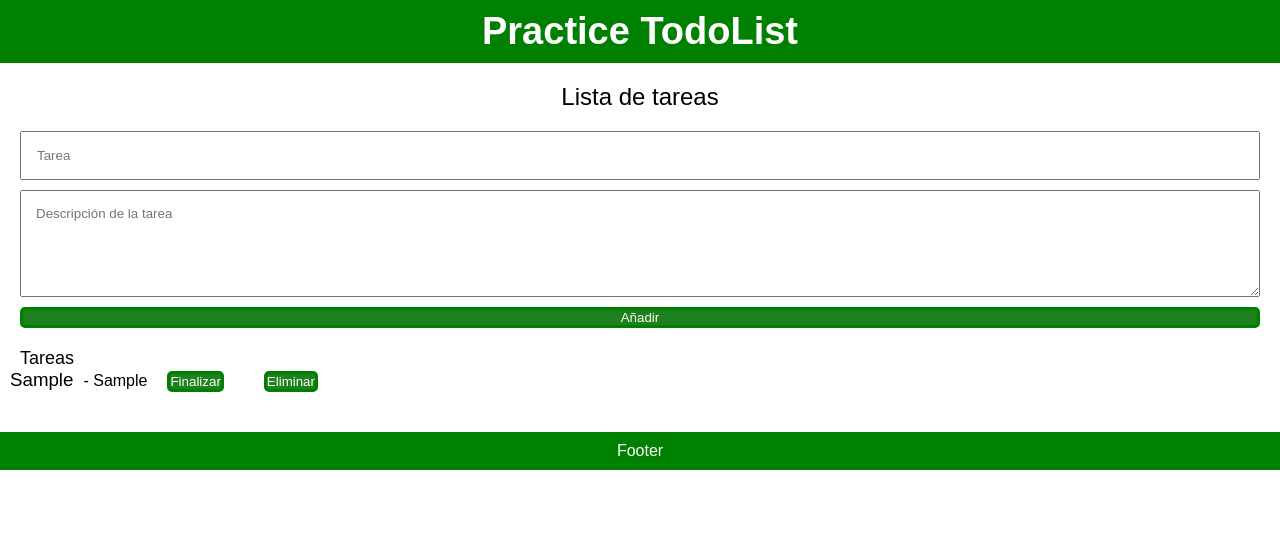
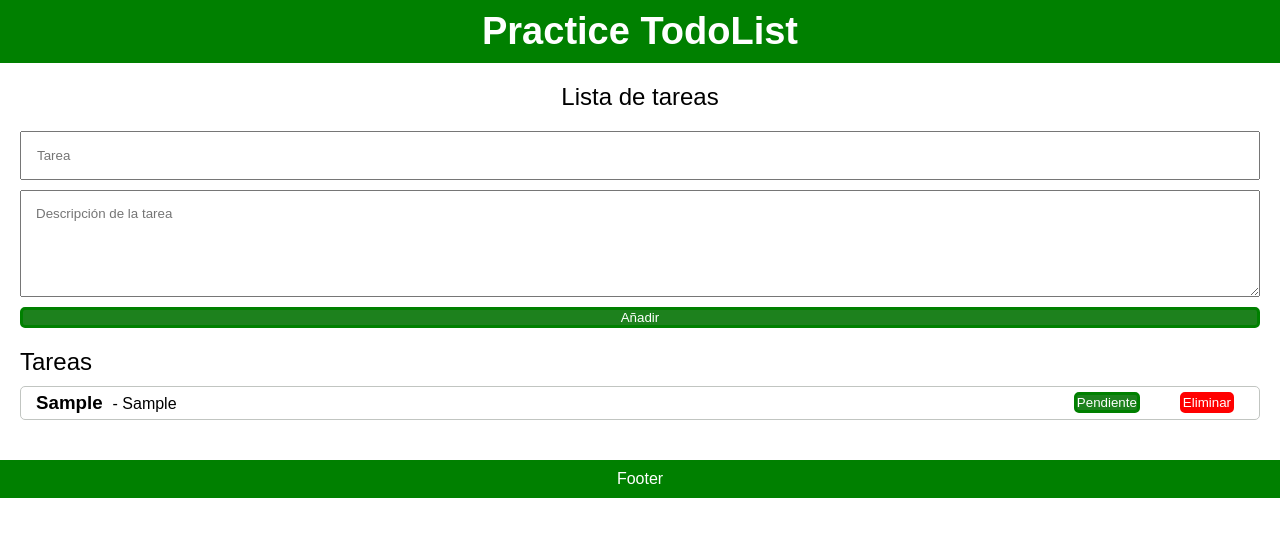
Before and after one commit to dorian-rose/react-todo-project, a React (Vite) app: page / in a window 1280 px wide. Both pictures are taken after typing "Sample", "Sample" into the empty fields and a click on the button "Añadir". Shown: the top 536 px of the page. Built offline with nearby package versions, Linux system fonts and the light colour scheme.

Commit message:
button finalised/pending implemented

```diff
--- a/src/components/Entry.jsx
+++ b/src/components/Entry.jsx
@@ -1,23 +1,32 @@
 //import { useTodoList } from "../hooks/useTodoList";
 
 export const Entry = ({ todo, handleToggleTodo, handleDeleteTodo }) => {
-  // const { todos, handleDeleteTodo, handleNewTodo, handleToggleTodo } =
-  //   useTodoList();
-
+  let buttonState;
+  if (todo.done) {
+    buttonState = "Finalizada";
+  } else {
+    buttonState = "Pendiente";
+  }
   return (
     <>
       <article>
-        <div className="flex">
+        <div>
           <h3 className={todo.done.toString()}>{todo.todo}</h3>
-          <p>- {todo.description}</p>
-
+          <p className={todo.done.toString()}>- {todo.description}</p>
+        </div>
+        <div>
           <button
             className={todo.done.toString()}
             onClick={() => handleToggleTodo(todo.id)}
           >
-            Finalizar
+            {buttonState}
           </button>
-          <button onClick={() => handleDeleteTodo(todo.id)}>Eliminar</button>
+          <button
+            className="delete-button"
+            onClick={() => handleDeleteTodo(todo.id)}
+          >
+            Eliminar
+          </button>
         </div>
       </article>
     </>
--- a/src/components/Form.jsx
+++ b/src/components/Form.jsx
@@ -6,6 +6,7 @@ export const Form = ({ handleNewTodo }) => {
 
   const handleSubmit = (ev) => {
     ev.preventDefault();
+
     const newTodo = {
       id: Date.now(),
       todo: ev.target.tarea.value,
@@ -13,6 +14,7 @@ export const Form = ({ handleNewTodo }) => {
       done: false,
       date: new Date(),
     };
+
     handleNewTodo(newTodo);
     ev.target.tarea.value = "";
     ev.target.description.value = "";
--- a/src/hooks/useTodoList.js
+++ b/src/hooks/useTodoList.js
@@ -10,8 +10,6 @@ const init = () => getLocal()
 export const useTodoList = () => {
 
     const [todos, dispatch] = useReducer(todoReducer, [], init);//init - up to local here
-
-    console.log(todos)
 
 
     //set local when change to todos, using useEffect
--- a/src/index.css
+++ b/src/index.css
@@ -54,6 +54,16 @@ textarea {
   margin-right: 20px;
 }
 
+/* component Entry */
+article {
+  display: flex;
+  justify-content: space-between;
+  border: 1px solid rgb(193, 197, 193);
+  border-radius: 5px;
+  margin: 0 20px;
+  padding: 5px;
+}
+
 button {
   margin-left: 20px;
   margin-right: 20px;
@@ -61,6 +71,10 @@ button {
   border-radius: 5px;
   border: solid green;
   color: white;
+}
+button.delete-button {
+  background-color: red;
+  border: solid red;
 }
 
 button.true {
@@ -70,19 +84,19 @@ button.true {
 h3 {
   display: inline;
   margin: 10px;
+  font-weight: 600;
+}
+h3.true,
+p.true {
+  color: rgb(133, 135, 133);
 }
 
 p {
   display: inline;
   margin: 10px 0;
 }
-h3.true {
-  color: rgb(133, 135, 133);
-}
 
 h2 {
-  font-size: 18px;
-  margin-left: 20px;
-  margin-right: 20px;
-  margin-top: 20px;
+  font-size: 24px;
+  margin: 20px 20px 10px 20px;
 }
```
